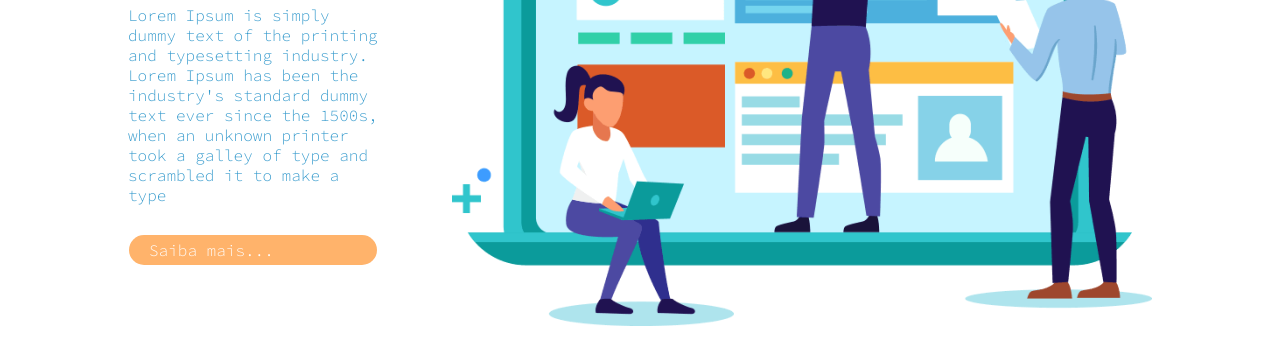
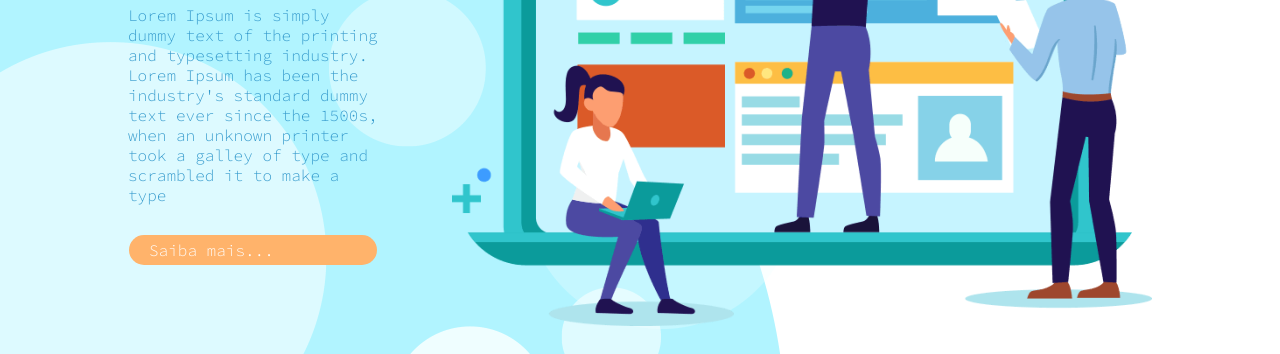
Before and after one commit to ArthurSENAI/Hands-one, a plain HTML site: page Site vida fullstack/index.html in a window 1280 px wide. Shown: the part 413-767 px from the top of the page. Drawn offline with Linux system fonts and the light colour scheme.

Commit message:
Update style.css

```diff
--- a/Site vida fullstack/assets/css/style.css
+++ b/Site vida fullstack/assets/css/style.css
@@ -12,9 +12,16 @@
     font-size: 100%;
     font: inherit;
     vertical-align: baseline;
-    text-decoration: none;
     font-family: "Source Code Pro", monospace;
     font-weight: 300;
+    text-decoration: none;
+    list-style: none;
+}
+body
+{
+    background-image: url(../images/bolha-background.png);
+    background-repeat: no-repeat;
+    position: left center;
 }
 .container
 {
```
